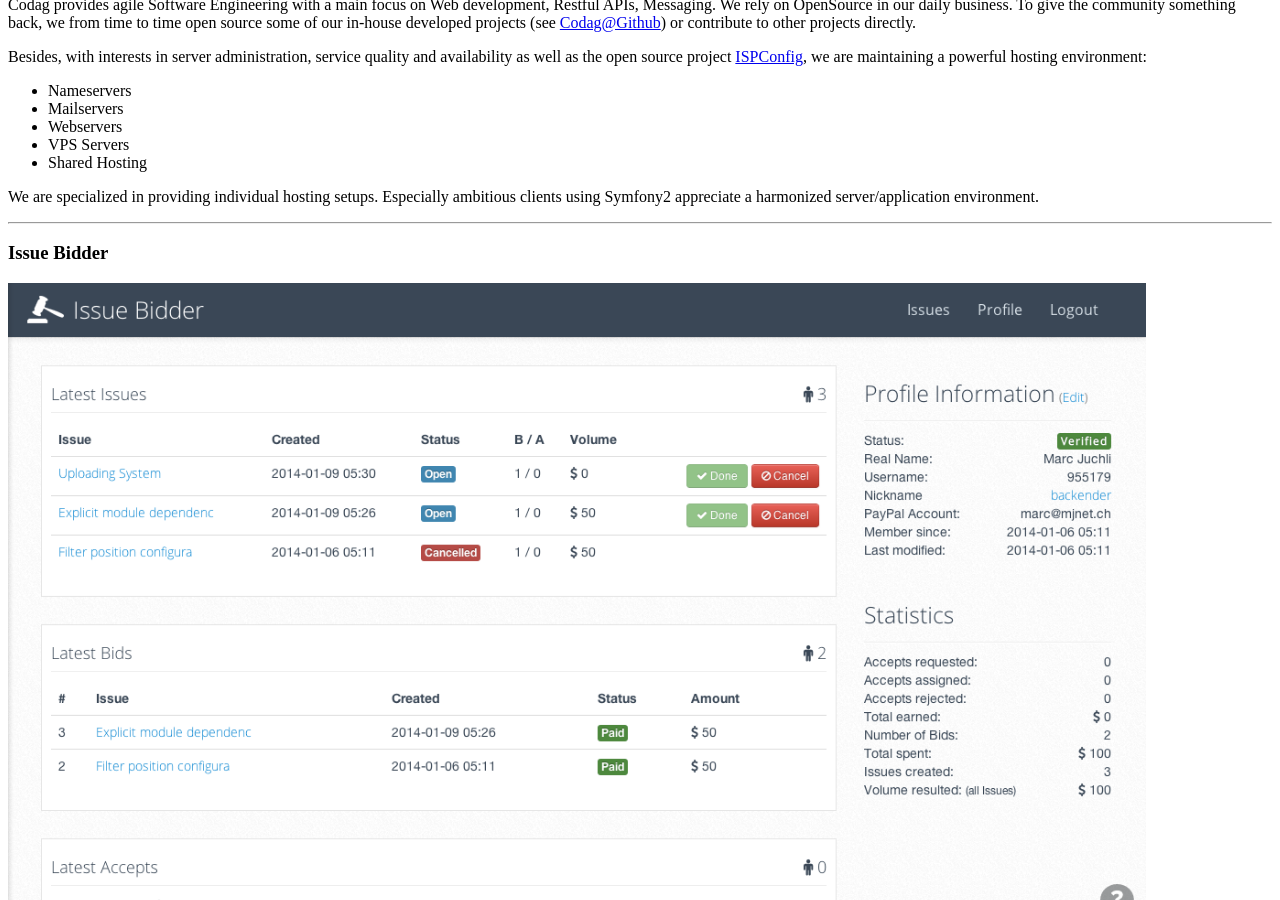
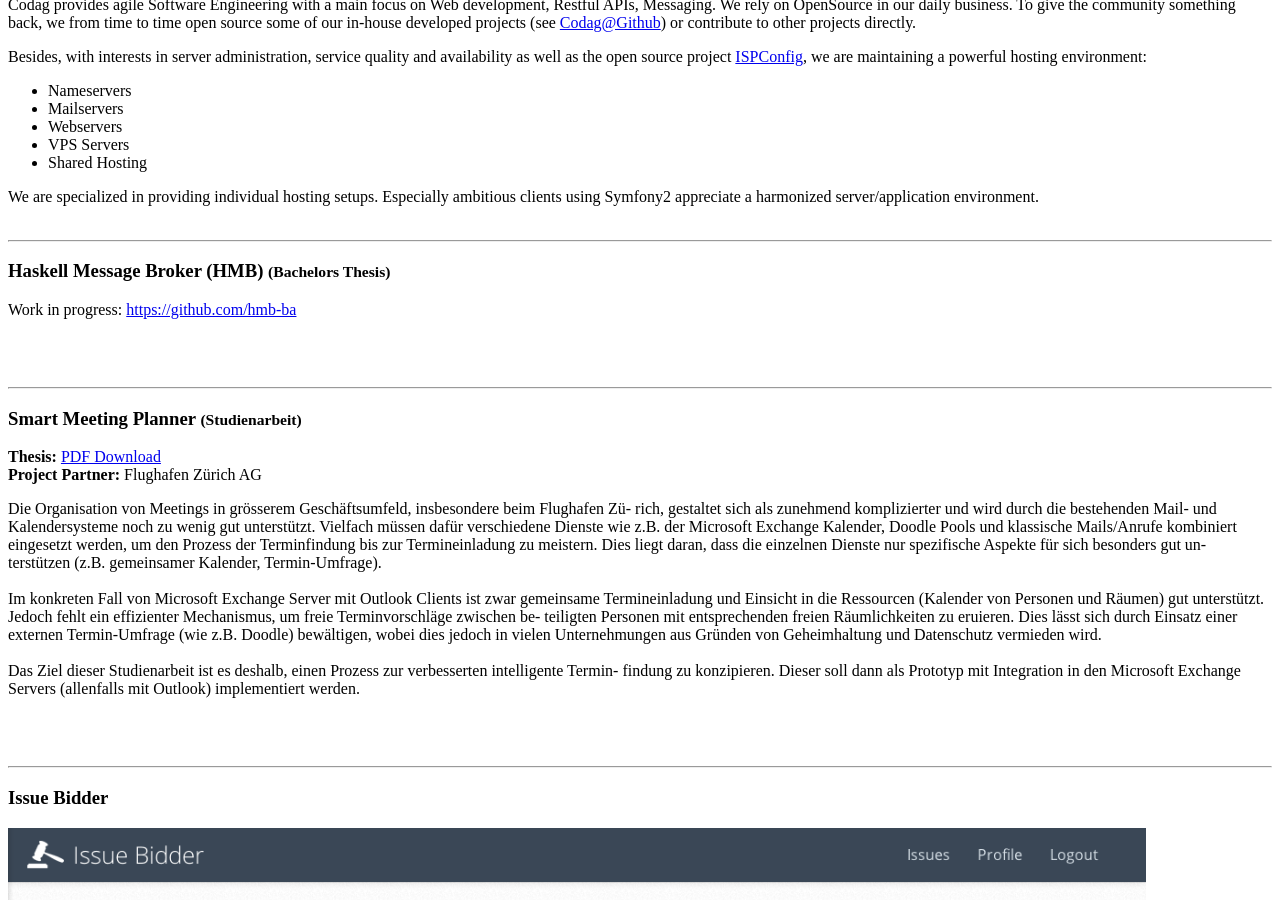
Before and after one commit to backender/marcjuch.li, a Jekyll site: the page built from projects/index.md, in a window 1280 px wide and 900 px high, scrolled down 273 px. Built offline with Jekyll 4.4.1, drawn with Linux system fonts in a browser that asks for light colours; nearby versions of some CDN libraries; library files that are not in the unit come from our copies.

Commit message:
updated projects

```diff
--- a/projects/index.md
+++ b/projects/index.md
@@ -22,6 +22,43 @@
 - Shared Hosting
 
 We are specialized in providing individual hosting setups. Especially ambitious clients using Symfony2 appreciate a harmonized server/application environment.
+<br /><br />
+
+* * *
+
+### Haskell Message Broker (HMB) <small>(Bachelors Thesis)</small>
+
+Work in progress: [https://github.com/hmb-ba](https://github.com/hmb-ba)
+
+<br /> <br />
+
+* * *
+
+### Smart Meeting Planner <small>(Studienarbeit)</small>
+
+<b>Thesis:</b> <a href="../uploads/Thesis_Studienarbeit_SMP.pdf">PDF Download</a><br>
+<b>Project Partner:</b> Flughafen Zürich AG
+
+Die Organisation von Meetings in grösserem Geschäftsumfeld, insbesondere beim Flughafen Zü-
+rich, gestaltet sich als zunehmend komplizierter und wird durch die bestehenden Mail- und
+Kalendersysteme noch zu wenig gut unterstützt. Vielfach müssen dafür verschiedene Dienste wie
+z.B. der Microsoft Exchange Kalender, Doodle Pools und klassische Mails/Anrufe kombiniert
+eingesetzt werden, um den Prozess der Terminfindung bis zur Termineinladung zu meistern.
+Dies liegt daran, dass die einzelnen Dienste nur spezifische Aspekte für sich besonders gut un-
+terstützen (z.B. gemeinsamer Kalender, Termin-Umfrage).
+<br><br>
+Im konkreten Fall von Microsoft Exchange Server mit Outlook Clients ist zwar gemeinsame
+Termineinladung und Einsicht in die Ressourcen (Kalender von Personen und Räumen) gut
+unterstützt. Jedoch fehlt ein effizienter Mechanismus, um freie Terminvorschläge zwischen be-
+teiligten Personen mit entsprechenden freien Räumlichkeiten zu eruieren. Dies lässt sich durch
+Einsatz einer externen Termin-Umfrage (wie z.B. Doodle) bewältigen, wobei dies jedoch in vielen
+Unternehmungen aus Gründen von Geheimhaltung und Datenschutz vermieden wird.
+<br><br>
+Das Ziel dieser Studienarbeit ist es deshalb, einen Prozess zur verbesserten intelligente Termin-
+findung zu konzipieren. Dieser soll dann als Prototyp mit Integration in den Microsoft Exchange
+Servers (allenfalls mit Outlook) implementiert werden.
+
+<br /> <br />
 
 * * *
 
@@ -48,7 +85,7 @@
 
 <a href="/assets/img/vkweb_einsatzverwaltung.png"><img src="/assets/img/vkweb_einsatzverwaltung.png" wdith="80%" /></a>
 
-#### A management and planing tool for the Verkehrskadetten Zürichsee.
+**A management and planing tool for the Verkehrskadetten Zürichsee.**
 
 VKweb initially was a is a school project (Software Engineering Project) together with 3 team members. As this is a Symfony2 project on server-side my role is also to lead the team in terms of technical decisions and the procedure of development.
 <br><br>
```
